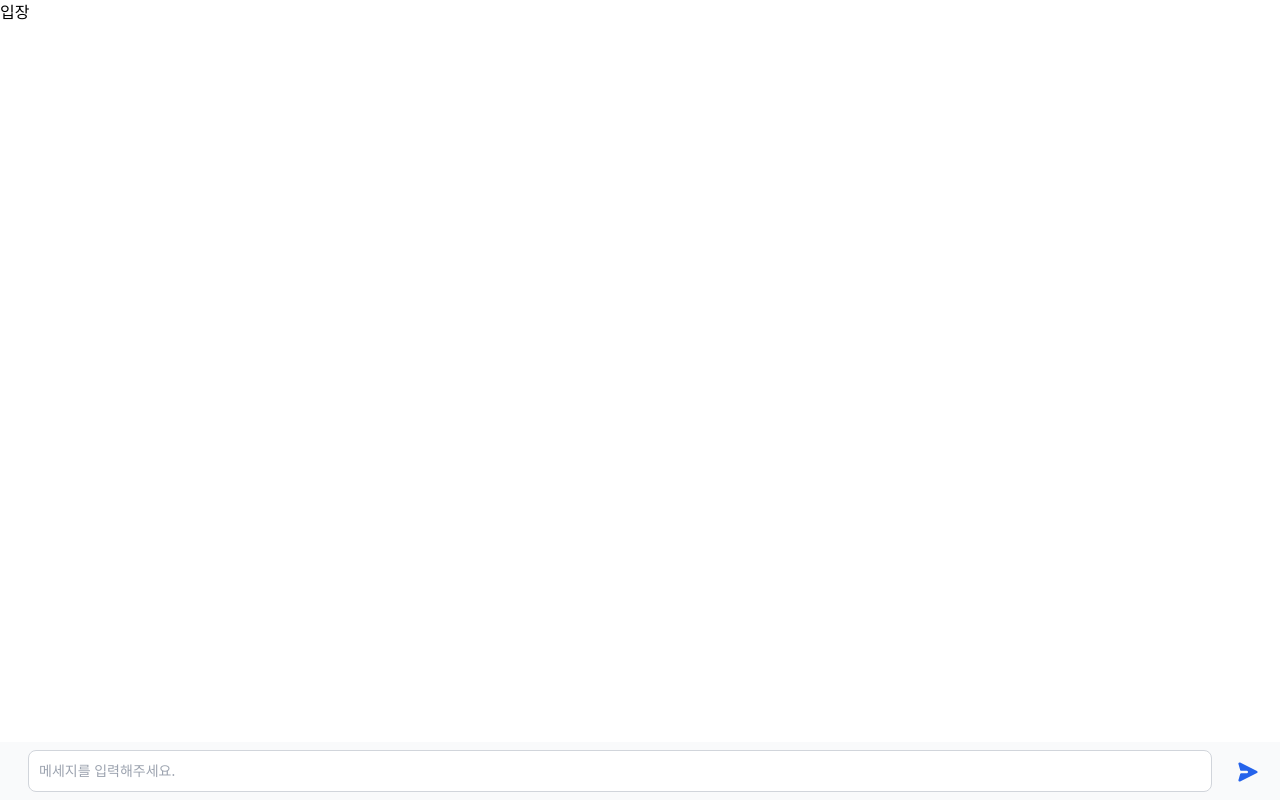
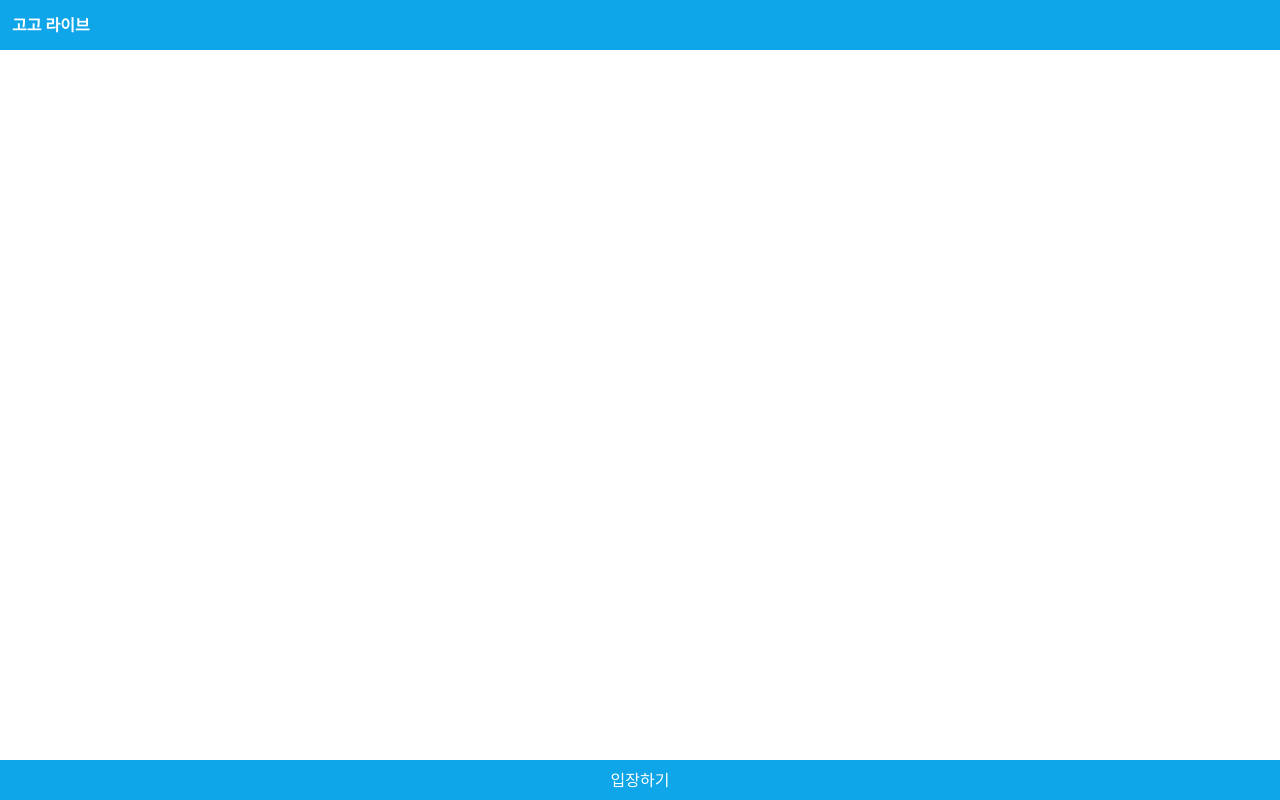
Before and after one commit to didxodnr0769-bom/GOGO_LIVE, a React (Vite) app in the folder client/: page / in a window 1280 px wide. Built offline with nearby package versions, Linux system fonts and the light colour scheme; a web font is replaced by a local one.

Commit message:
layout : client - 레이아웃 변경  - 입장하기 버튼 추가  - 헤더 아이콘 및 나가기 추가

```diff
--- a/client/src/App.tsx
+++ b/client/src/App.tsx
@@ -1,9 +1,9 @@
 import { io, Socket } from "socket.io-client";
 import ChatLayout from "./laytout/ChatLayout";
-// import Header from "./laytout/Header";
 import Input from "./laytout/Input";
+import { useEffect, useState } from "react";
+import Header from "./laytout/Header";
 import JoinRequest from "./laytout/JoinRequest";
-import { useEffect, useState } from "react";
 
 let socket: Socket | null = null;
 function App(): JSX.Element {
@@ -36,14 +36,24 @@ function App(): JSX.Element {
     }
   };
 
+  const handleRequestExit = () => {
+    if (socket) {
+      socket.disconnect();
+      setIsJoined(false);
+    }
+  };
+
   return (
     <div id="AppContainer" className="w-screen overflow-hidden">
-      {isJoined && socket ? (
-        <ChatLayout socket={socket} />
+      <Header isJoined={isJoined} handleRequestExit={handleRequestExit} />
+      <div className="my-[70px] relative max-w-md ">
+        {socket && isJoined && <ChatLayout socket={socket} />}
+      </div>
+      {isJoined ? (
+        <Input onSendMessage={handleSendMessage} isJoined={isJoined} />
       ) : (
-        <JoinRequest isWaiting={isWaiting} onRequestJoin={handleRequestJoin} />
+        <JoinRequest onRequestJoin={handleRequestJoin} isWaiting={isWaiting} />
       )}
-      <Input onSendMessage={handleSendMessage} />
     </div>
   );
 }
--- a/client/src/laytout/ChatLayout.tsx
+++ b/client/src/laytout/ChatLayout.tsx
@@ -24,7 +24,7 @@ const ChatLayout = (props: ChatLayoutProps) => {
     };
   }, []);
   return (
-    <div className="my-[70px] relative max-w-md ">
+    <>
       {chatList.map((chat) => {
         if (chat.sender === socket.id) {
           return MyChat(chat.message);
@@ -32,7 +32,7 @@ const ChatLayout = (props: ChatLayoutProps) => {
           return OtherChat(chat.message);
         }
       })}
-    </div>
+    </>
   );
 };
 
--- a/client/src/laytout/Header.tsx
+++ b/client/src/laytout/Header.tsx
@@ -1,9 +1,39 @@
-const Header = () => {
+interface HeaderProps {
+  isJoined: boolean; // 방 입장 완료 여부
+  handleRequestExit: () => void; // 방 나가기 요청
+}
+
+/**
+ * 헤더 컴포넌트
+ */
+const Header = (props: HeaderProps) => {
+  const { isJoined, handleRequestExit } = props;
   return (
     <div className="fixed top-0 w-screen z-10">
-      <form>
-        <div className="flex  h-[50px] items-end py-2 px-3 bg-gray-50 dark:bg-gray-700"></div>
-      </form>
+      <div className="flex justify-between h-[50px] py-2 px-3 bg-sky-500 font-bold">
+        {/* <div>고고 라이브</div> */}
+        <LogoComponent />
+        {isJoined && <ExitComponent onClick={handleRequestExit} />}
+      </div>
+    </div>
+  );
+};
+
+/**
+ * 로고 컴포넌트
+ */
+const LogoComponent = () => {
+  return (
+    <div className="text-white font-bold flex items-center">고고 라이브</div>
+  );
+};
+
+/** 나가기 컴포넌트 */
+const ExitComponent = (props: { onClick: () => void }) => {
+  const { onClick } = props;
+  return (
+    <div className="text-white font-bold flex items-center" onClick={onClick}>
+      나가기
     </div>
   );
 };
--- a/client/src/laytout/Input.tsx
+++ b/client/src/laytout/Input.tsx
@@ -1,16 +1,25 @@
 import { useState } from "react";
 
 interface InputProps {
-  onSendMessage: (message: string) => void;
+  onSendMessage: (message: string) => void; // 메시지 전송 이벤트
+  isJoined: boolean; // 방 입장 완료 여부
 }
 
+/**
+ * 레이아웃 하단 입력창 컴포넌트입니다.
+ * @returns
+ */
 const Input = (props: InputProps) => {
   const [message, setMessage] = useState("");
-  const { onSendMessage } = props;
+  const { onSendMessage, isJoined } = props;
   const handleSendMessage = () => {
     onSendMessage(message);
     setMessage("");
   };
+
+  const placeholder = isJoined
+    ? "메세지를 입력해주세요."
+    : "입장을 요청해주세요.";
 
   return (
     <div className="fixed bottom-0 w-screen">
@@ -24,14 +33,16 @@ const Input = (props: InputProps) => {
             type="text"
             id="chat"
             className="block mx-4 p-2.5 w-full text-sm text-gray-900 bg-white rounded-lg border border-gray-300 focus:ring-blue-500 focus:border-blue-500 dark:bg-gray-800 dark:border-gray-600 dark:placeholder-gray-400 dark:text-white dark:focus:ring-blue-500 dark:focus:border-blue-500"
-            placeholder="메세지를 입력해주세요."
+            placeholder={placeholder}
             value={message}
             onChange={(e) => setMessage(e.target.value)}
+            disabled={!isJoined}
           ></input>
           <button
             type="submit"
             className="inline-flex justify-center p-2 text-blue-600 rounded-full cursor-pointer hover:bg-blue-100 dark:text-blue-500 dark:hover:bg-gray-600"
             onClick={handleSendMessage}
+            disabled={!isJoined}
           >
             <svg
               className="w-6 h-6 rotate-90"
--- a/client/src/laytout/JoinRequest.tsx
+++ b/client/src/laytout/JoinRequest.tsx
@@ -1,19 +1,18 @@
 interface JoinRequestProps {
-  onRequestJoin: () => void; // 입장 요청
-  isWaiting: boolean; // 입장 대기중
+  onRequestJoin: () => void; // 입장 요청,
+  isWaiting: boolean; // 방 입장 대기중 여부
 }
 
 const JoinRequest = (props: JoinRequestProps) => {
   const { onRequestJoin, isWaiting } = props;
   return (
-    <div className="">
-      {isWaiting ? (
-        <>입장중입니다....</>
-      ) : (
-        <button onClick={onRequestJoin} type="button">
-          입장
-        </button>
-      )}
+    <div className="fixed bottom-0 w-screen">
+      <button
+        className="w-full h-10 text-white bg-gray-50 bg-sky-500"
+        onClick={onRequestJoin}
+      >
+        {isWaiting ? "입장 대기중입니다." : "입장하기"}
+      </button>
     </div>
   );
 };
```
